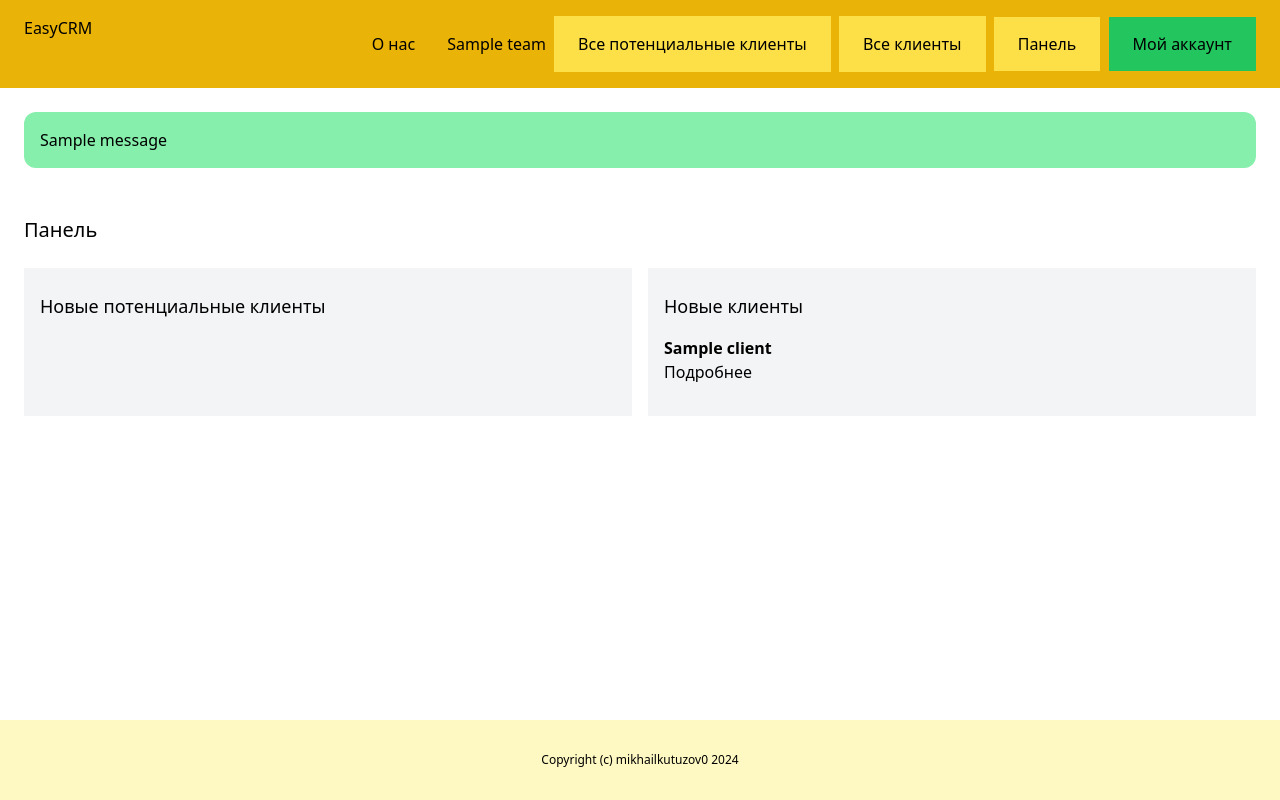
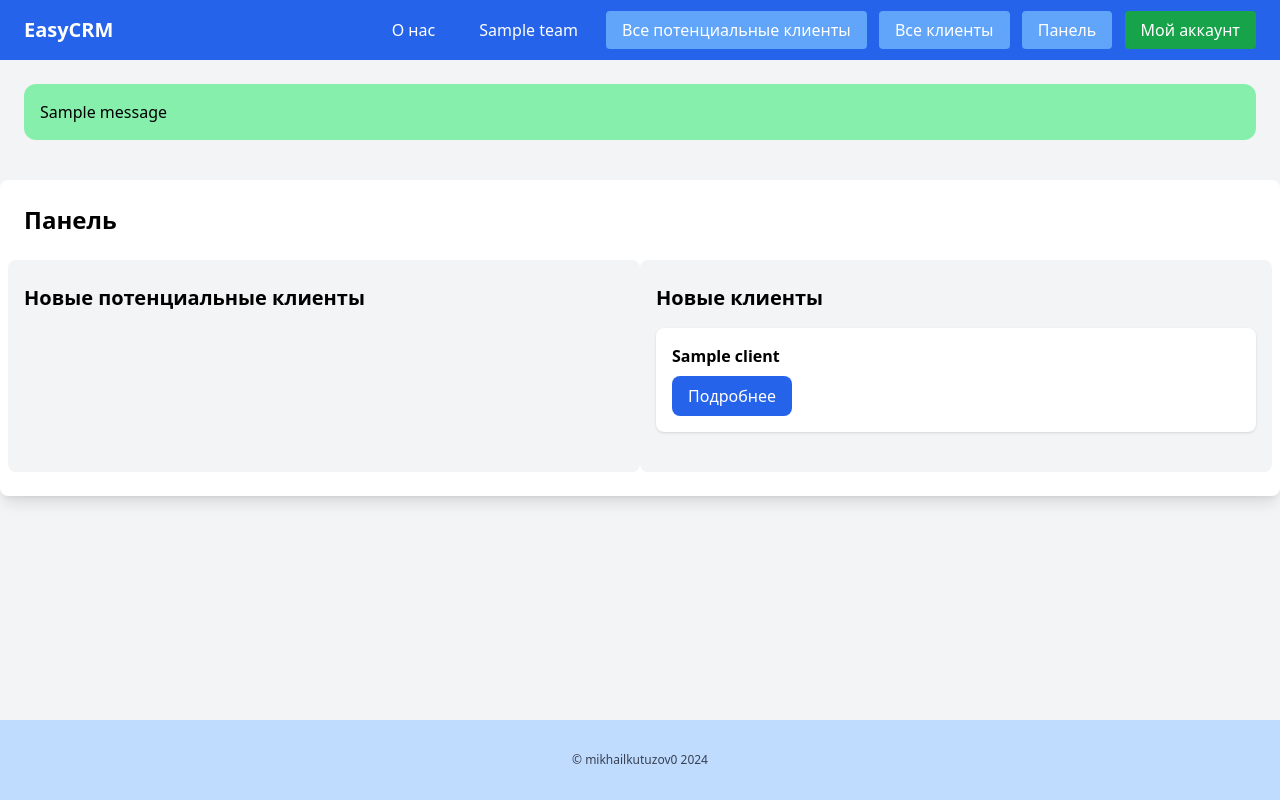
Before and after one commit to mikhailkutuzov0/django-easy-CRM, a Django app: page /dashboard/ in a window 1280 px wide. Run offline with Django 4.2, Linux system fonts and the light colour scheme; a user stored in the database is signed in; tables that the repository leaves empty hold one stand-in row (values such as "Sample post"); one stand-in notice (Sample message) is shown; some libraries are stand-ins or nearby versions.

Commit message:
all templates are refactoring

```diff
--- a/client/templates/client/edit_client.html
+++ b/client/templates/client/edit_client.html
@@ -3,12 +3,12 @@
     Редактировать клиента
 {% endblock title %}
 {% block content %}
-    <div class="py-6 px-6">
-        <h1>Редактировать клиента</h1>
+    <div class="py-6 px-6 bg-white shadow-lg rounded-lg">
+        <h1 class="text-2xl font-semibold mb-4">Редактировать клиента</h1>
         <form method="post" action="." class="space-y-4">
             {% csrf_token %}
             {{ form.as_p }}
-            <button class="py-4 px-8 bg-green-400 rounded-xl">Подтвердить</button>
+            <button class="py-2 px-4 bg-green-600 text-white hover:bg-green-700 rounded-lg">Подтвердить</button>
         </form>
     </div>
 {% endblock content %}
--- a/client/views.py
+++ b/client/views.py
@@ -4,8 +4,6 @@ from django.contrib import messages
 from django.contrib.auth.decorators import login_required
 from django.shortcuts import get_object_or_404, redirect, render
 
-from team.models import Team
-from .models import Client
 from .forms import AddClientForm, AddCommentForm, AddFileForm
 
 
--- a/dashboard/templates/dashboard/dashboard.html
+++ b/dashboard/templates/dashboard/dashboard.html
@@ -1,28 +1,30 @@
 {% extends "base.html" %}
 {% block title %}
-    dashboard
+    Панель
 {% endblock title %}
 {% block content %}
-    <div class="py-6 px-6">
-        <h1 class="mb-6 text-xl">Панель</h1>
-        <div class="flex space-x-4">
-            <div class="w-1/2 px-4 py-6 bg-gray-100 prospective_clients">
-                <h2 class="mb-4 text-lg">Новые потенциальные клиенты</h2>
+    <div class="py-6 px-6 bg-white shadow-lg rounded-lg">
+        <h1 class="mb-6 text-2xl font-semibold">Панель</h1>
+        <div class="flex flex-wrap -mx-4">
+            <div class="w-full md:w-1/2 px-4 py-6 bg-gray-100 rounded-lg mb-4 md:mb-0">
+                <h2 class="mb-4 text-xl font-semibold">Новые потенциальные клиенты</h2>
                 {% for prospective_client in prospective_clients %}
-                    <div class="mb-2">
-                        <h3 class="font-semibold">{{ prospective_client.name }}</h3>
-                        <p class="text=xs">Статус: {{ prospective_client.get_status_display }}</p>
-                        <p class="text=xs">Приоритет: {{ prospective_client.get_priority_display }}</p>
-                        <a href="{% url "prospectiveclient:detail" prospective_client.id %}">Подробнее</a>
+                    <div class="mb-4 p-4 bg-white shadow rounded-lg">
+                        <h3 class="font-semibold mb-2">{{ prospective_client.name }}</h3>
+                        <p class="text-sm mb-1">Статус: {{ prospective_client.get_status_display }}</p>
+                        <p class="text-sm mb-3">Приоритет: {{ prospective_client.get_priority_display }}</p>
+                        <a href="{% url "prospectiveclient:detail" prospective_client.id %}"
+                           class="inline-block py-2 px-4 bg-blue-600 text-white hover:bg-blue-700 rounded-lg">Подробнее</a>
                     </div>
                 {% endfor %}
             </div>
-            <div class="w-1/2 px-4 py-6 bg-gray-100 clients">
-                <h2 class="mb-4 text-lg">Новые клиенты</h2>
+            <div class="w-full md:w-1/2 px-4 py-6 bg-gray-100 rounded-lg">
+                <h2 class="mb-4 text-xl font-semibold">Новые клиенты</h2>
                 {% for client in clients %}
-                    <div class="mb-2">
-                        <h3 class="font-semibold">{{ client.name }}</h3>
-                        <a href="{% url "client:detail" client.id %}">Подробнее</a>
+                    <div class="mb-4 p-4 bg-white shadow rounded-lg">
+                        <h3 class="font-semibold mb-2">{{ client.name }}</h3>
+                        <a href="{% url "client:detail" client.id %}"
+                           class="inline-block py-2 px-4 bg-blue-600 text-white hover:bg-blue-700 rounded-lg">Подробнее</a>
                     </div>
                 {% endfor %}
             </div>
--- a/team/templates/team/edit_team.html
+++ b/team/templates/team/edit_team.html
@@ -3,12 +3,12 @@
     Изменить команду - {{ team.name }}
 {% endblock title %}
 {% block content %}
-    <div class="py-6 px-6">
-        <h1 class="text-xl">Изменить команду - {{ team.name }}</h1>
+    <div class="py-6 px-6 bg-white shadow-lg rounded-lg">
+        <h1 class="text-2xl font-semibold mb-4">Изменить команду - {{ team.name }}</h1>
         <form method="post" action=".">
             {% csrf_token %}
             {{ form.as_p }}
-            <button class="py-4 px-8 bg-green-400 rounded-xl">Подтвердить</button>
+            <button class="mt-4 py-2 px-6 bg-green-600 text-white hover:bg-green-700 rounded-xl">Подтвердить</button>
         </form>
     </div>
 {% endblock content %}
--- a/templates/base.html
+++ b/templates/base.html
@@ -1,5 +1,5 @@
 <!DOCTYPE html>
-<html>
+<html lang="ru">
     <head>
         <meta charset="UTF-8">
         <meta name="viewport" content="width=device-width, initial-scale=1.0">
@@ -9,36 +9,47 @@
             {% endblock title %}
         </title>
     </head>
-    <body>
-        <nav class="py-4 px-6 flex justify-between bg-yellow-500">
-            <a href="{% url "main:index" %}">EasyCRM</a>
-            <div class="space-x-1">
-                <a href="{% url "main:about" %}" class="py-4 px-6">О нас</a>
+    <body class="min-h-screen flex flex-col bg-gray-100">
+        <!-- Navigation -->
+        <nav class="py-4 px-6 flex justify-between items-center bg-blue-600">
+            <a href="{% url 'main:index' %}"
+               class="text-xl font-semibold text-white">EasyCRM</a>
+            <div class="space-x-2">
+                <a href="{% url 'main:about' %}"
+                   class="py-2 px-4 hover:bg-blue-500 text-white rounded">О нас</a>
                 {% if request.user.is_authenticated %}
-                    <a href="{% url "team:detail" active_team.id %}" class="">{{ active_team.name }}</a>
-                    <a href="{% url "prospectiveclient:all" %}"
-                       class="inline-block py-4 px-6 bg-yellow-300">Все потенциальные клиенты</a>
-                    <a href="{% url "client:all" %}"
-                       class="inline-block py-4 px-6 bg-yellow-300">Все клиенты</a>
-                    <a href="{% url "dashboard:index" %}" class="py-4 px-6 bg-yellow-300">Панель</a>
-                    <a href="{% url "userprofile:my-account" %}"
-                       class="py-4 px-6 bg-green-500">Мой аккаунт</a>
+                    <a href="{% url 'team:detail' active_team.id %}"
+                       class="py-2 px-4 hover:bg-blue-500 text-white rounded">{{ active_team.name }}</a>
+                    <a href="{% url 'prospectiveclient:all' %}"
+                       class="py-2 px-4 bg-blue-400 hover:bg-blue-500 text-white rounded">Все потенциальные клиенты</a>
+                    <a href="{% url 'client:all' %}"
+                       class="py-2 px-4 bg-blue-400 hover:bg-blue-500 text-white rounded">Все клиенты</a>
+                    <a href="{% url 'dashboard:index' %}"
+                       class="py-2 px-4 bg-blue-400 hover:bg-blue-500 text-white rounded">Панель</a>
+                    <a href="{% url 'userprofile:my-account' %}"
+                       class="py-2 px-4 bg-green-600 hover:bg-green-700 text-white rounded">Мой аккаунт</a>
                 {% else %}
-                    <a href="{% url "userprofile:login" %}" class="py-4 px-6 bg-yellow-300">Войти</a>
-                    <a href="{% url "userprofile:registration" %}"
-                       class="py-4 px-6 bg-yellow-300">Регистрация</a>
+                    <a href="{% url 'userprofile:login' %}"
+                       class="py-2 px-4 bg-blue-400 hover:bg-blue-500 text-white rounded">Войти</a>
+                    <a href="{% url 'userprofile:registration' %}"
+                       class="py-2 px-4 bg-blue-400 hover:bg-blue-500 text-white rounded">Регистрация</a>
                 {% endif %}
             </div>
         </nav>
+        <!-- Messages -->
         {% if messages %}
             <div class="py-6 px-6">
-                {% for message in messages %}<div class="py-4 px-4 bg-green-300 rounded-xl">{{ message }}</div>{% endfor %}
+                {% for message in messages %}<div class="py-4 px-4 mb-4 bg-green-300 rounded-xl">{{ message }}</div>{% endfor %}
             </div>
         {% endif %}
-        {% block content %}
-        {% endblock content %}
-        <footer class="py-8 text-center bg-yellow-100 fixed inset-x-0 bottom-0">
-            <p class="text-xs">Copyright (c) mikhailkutuzov0 2024</p>
+        <!-- Main Content -->
+        <main class="flex-grow">
+            {% block content %}
+            {% endblock content %}
+        </main>
+        <!-- Footer -->
+        <footer class="py-8 text-center bg-blue-200">
+            <p class="text-xs text-gray-700">&copy; mikhailkutuzov0 2024</p>
         </footer>
     </body>
 </html>
--- a/userprofile/templates/userprofile/login.html
+++ b/userprofile/templates/userprofile/login.html
@@ -3,12 +3,12 @@
     Войти
 {% endblock title %}
 {% block content %}
-    <div class="py-6 px-6">
-        <h1 class="mb-6 text-xl">Войти</h1>
+    <div class="py-6 px-6 bg-white shadow-lg rounded-lg">
+        <h1 class="text-2xl font-semibold mb-4">Войти</h1>
         <form method="post" action=".">
             {% csrf_token %}
             {{ form.as_p }}
-            <button class=" mt-6 py-4 px-8 bg-green-400 rounded-xl">Подтвердить</button>
+            <button class="mt-4 py-2 px-6 bg-green-600 text-white hover:bg-green-700 rounded-xl">Подтвердить</button>
         </form>
     </div>
 {% endblock content %}
--- a/userprofile/templates/userprofile/registration.html
+++ b/userprofile/templates/userprofile/registration.html
@@ -3,12 +3,12 @@
     Регистрация
 {% endblock title %}
 {% block content %}
-    <div class="mb-6 py-6 px-6">
-        <h1 class="text-xl">Регистрация</h1>
+    <div class="mb-6 py-6 px-6 bg-white shadow-lg rounded-lg">
+        <h1 class="text-2xl font-semibold mb-4">Регистрация</h1>
         <form method="post" action=".">
             {% csrf_token %}
             {{ form.as_p }}
-            <button class="py-4 px-8 bg-green-400 rounded-xl">Подтвердить</button>
+            <button class="mt-4 py-2 px-6 bg-green-600 text-white hover:bg-green-700 rounded-xl">Подтвердить</button>
         </form>
     </div>
 {% endblock content %}
```
Also changed, not shown: client/templates/client/add.html (+7 -8 lines), client/templates/client/all.html (+8 -7 lines), client/templates/client/client_detail.html (+21 -16 lines), main/templates/main/about.html (+14 -2 lines), main/templates/main/index.html (+18 -1 lines), prospectiveclient/templates/prospectiveclient/prospectiveclient_detail.html (+18 -16 lines), prospectiveclient/templates/prospectiveclient/prospectiveclient_form.html (+8 -6 lines), prospectiveclient/templates/prospectiveclient/prospectiveclient_list.html (+13 -12 lines), team/templates/team/all_teams.html (+7 -7 lines), team/templates/team/detail.html (+7 -6 lines), userprofile/templates/userprofile/myaccount.html (+10 -6 lines).
